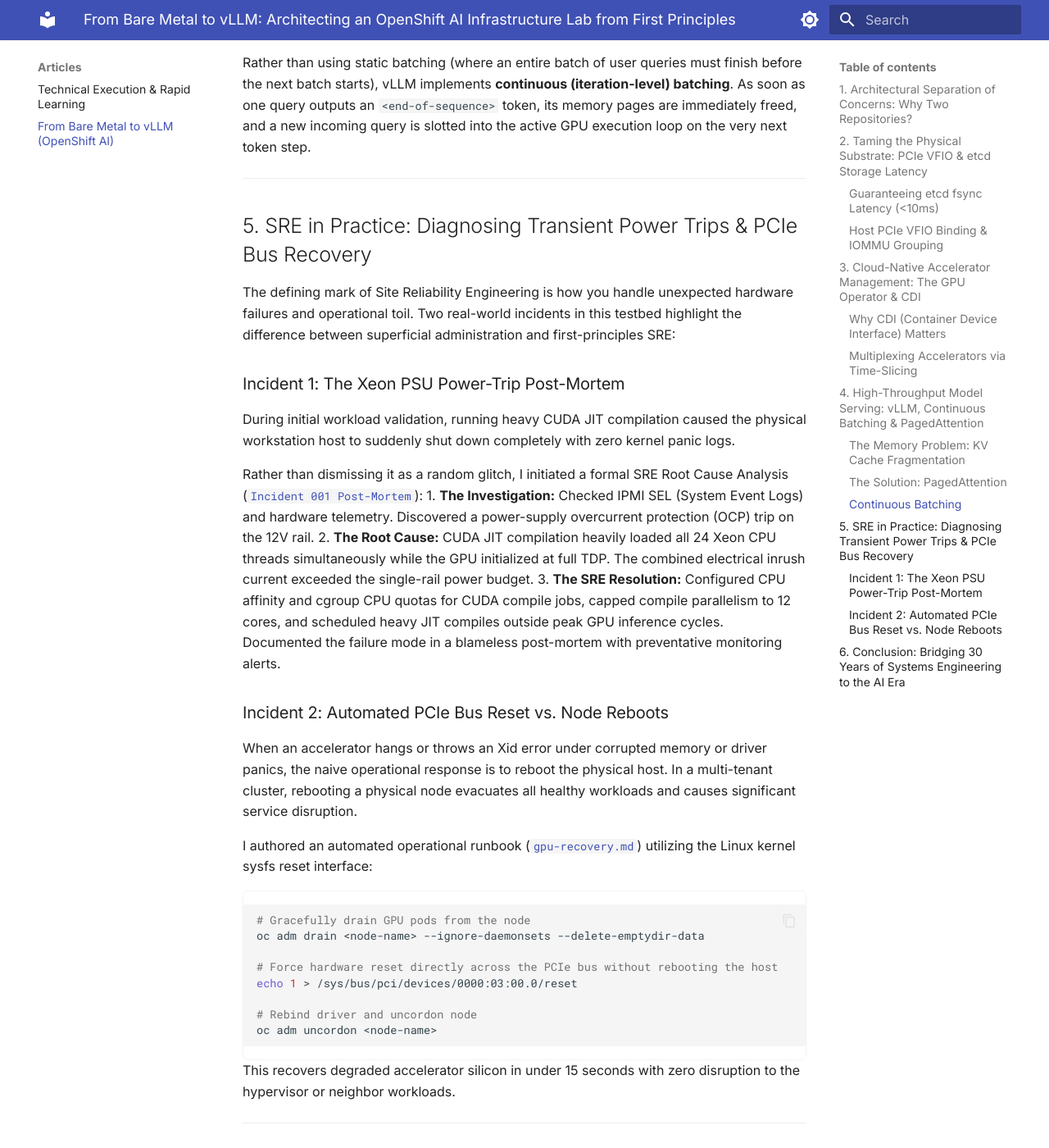
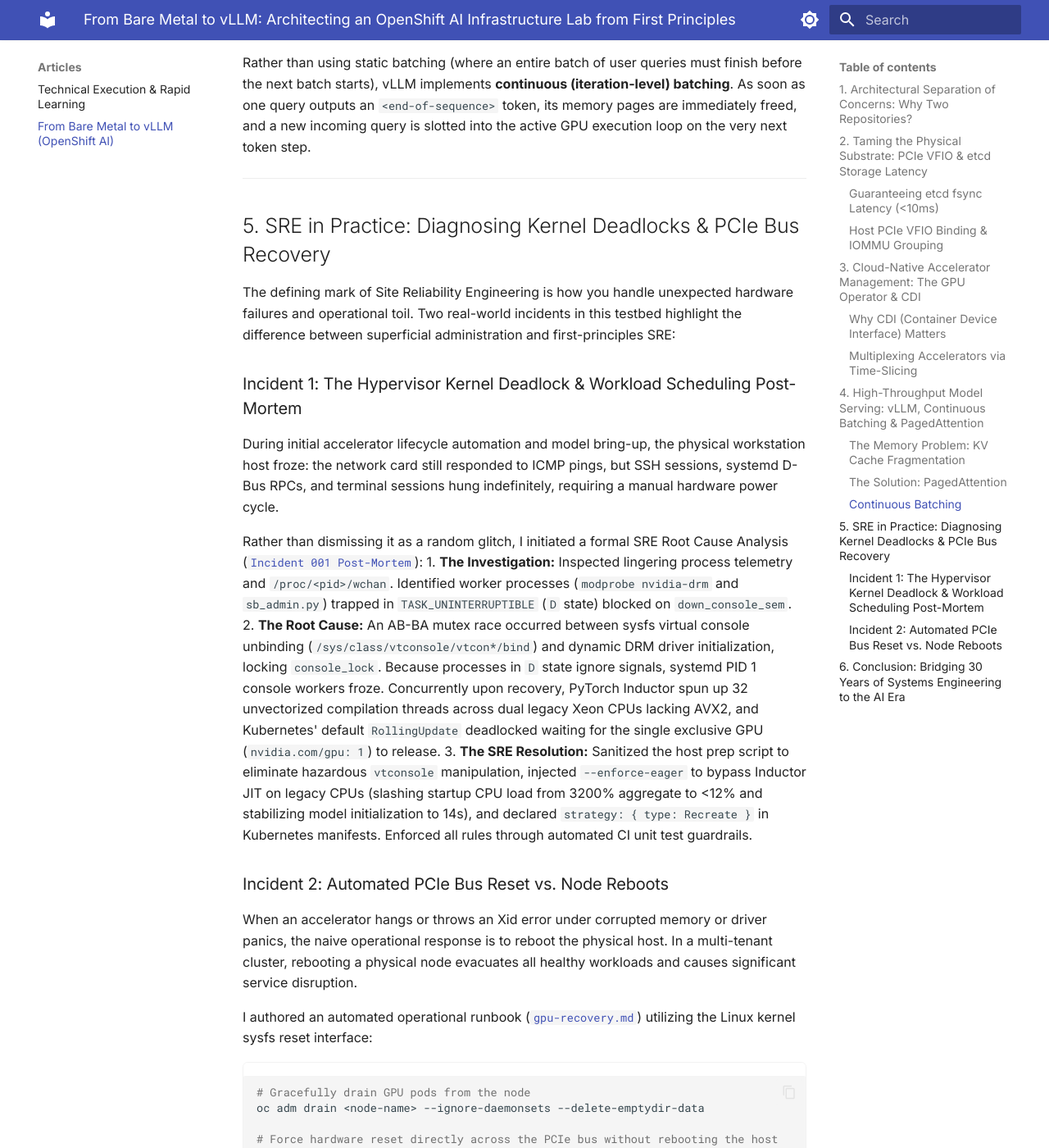
Before and after one commit to celttechie/celttechie.github.io, an MkDocs documentation site: the page built from docs/articles/from_bare_metal_to_vllm_openshift_ai.md, in a window 1280 px wide and 1400 px high, scrolled down 5042 px. Shown: the whole window at 82% size. Built offline with MkDocs 1.6.1 and Material for MkDocs 9.7.7, drawn with Linux system fonts in a browser that asks for light colours; some of the changed text lies outside the part shown.

Commit message:
docs(articles): update Incident 001 RCA to kernel mutex deadlock and GPU scheduling
- Update from_bare_metal_to_vllm_openshift_ai.md to document kernel D-state deadlock and SNO scheduling
- Update technical_execution_and_rapid_learning.md post-mortem summary
- Verify site builds cleanly with mkdocs build --strict

```diff
--- a/docs/articles/from_bare_metal_to_vllm_openshift_ai.md
+++ b/docs/articles/from_bare_metal_to_vllm_openshift_ai.md
@@ -23,7 +23,7 @@
 - An IOMMU grouping conflict that leaks DMA between devices.
 - High `etcd` disk `fsync` latency that triggers a Kubernetes control-plane election loop.
 - Memory fragmentation in GPU VRAM (KV cache) causing out-of-memory cascades.
-- Severe electrical power delivery spikes during CUDA JIT compilation tripping host power supplies.
+- Host kernel mutex deadlocks during dynamic PCIe accelerator rebinding.
 
 To explore these technologies deeply and apply my 30-year foundation in bare-metal compute, hypervisors, and distributed systems to modern accelerator stacks, I designed and built an enterprise-grade AI infrastructure testbed from scratch.
 
@@ -174,17 +174,17 @@
 
 ---
 
-## 5. SRE in Practice: Diagnosing Transient Power Trips & PCIe Bus Recovery
+## 5. SRE in Practice: Diagnosing Kernel Deadlocks & PCIe Bus Recovery
 
 The defining mark of Site Reliability Engineering is how you handle unexpected hardware failures and operational toil. Two real-world incidents in this testbed highlight the difference between superficial administration and first-principles SRE:
 
-### Incident 1: The Xeon PSU Power-Trip Post-Mortem
-During initial workload validation, running heavy CUDA JIT compilation caused the physical workstation host to suddenly shut down completely with zero kernel panic logs.
+### Incident 1: The Hypervisor Kernel Deadlock & Workload Scheduling Post-Mortem
+During initial accelerator lifecycle automation and model bring-up, the physical workstation host froze: the network card still responded to ICMP pings, but SSH sessions, systemd D-Bus RPCs, and terminal sessions hung indefinitely, requiring a manual hardware power cycle.
 
-Rather than dismissing it as a random glitch, I initiated a formal SRE Root Cause Analysis ([`Incident 001 Post-Mortem`](https://github.com/celttechie/openshift-ai-infrastructure/blob/main/docs/post-mortems/2026-10-21-cpu-jit-psu-deadlock.md)):
-1. **The Investigation:** Checked IPMI SEL (System Event Logs) and hardware telemetry. Discovered a power-supply overcurrent protection (OCP) trip on the 12V rail.
-2. **The Root Cause:** CUDA JIT compilation heavily loaded all 24 Xeon CPU threads simultaneously while the GPU initialized at full TDP. The combined electrical inrush current exceeded the single-rail power budget.
-3. **The SRE Resolution:** Configured CPU affinity and cgroup CPU quotas for CUDA compile jobs, capped compile parallelism to 12 cores, and scheduled heavy JIT compiles outside peak GPU inference cycles. Documented the failure mode in a blameless post-mortem with preventative monitoring alerts.
+Rather than dismissing it as a random glitch, I initiated a formal SRE Root Cause Analysis ([`Incident 001 Post-Mortem`](https://github.com/celttechie/openshift-ai-infrastructure/blob/main/docs/post-mortems/2026-10-21-kernel-lockup-gpu-scheduling-deadlock.md)):
+1. **The Investigation:** Inspected lingering process telemetry and `/proc/<pid>/wchan`. Identified worker processes (`modprobe nvidia-drm` and `sb_admin.py`) trapped in `TASK_UNINTERRUPTIBLE` (`D` state) blocked on `down_console_sem`.
+2. **The Root Cause:** An AB-BA mutex race occurred between sysfs virtual console unbinding (`/sys/class/vtconsole/vtcon*/bind`) and dynamic DRM driver initialization, locking `console_lock`. Because processes in `D` state ignore signals, systemd PID 1 console workers froze. Concurrently upon recovery, PyTorch Inductor spun up 32 unvectorized compilation threads across dual legacy Xeon CPUs lacking AVX2, and Kubernetes' default `RollingUpdate` deadlocked waiting for the single exclusive GPU (`nvidia.com/gpu: 1`) to release.
+3. **The SRE Resolution:** Sanitized the host prep script to eliminate hazardous `vtconsole` manipulation, injected `--enforce-eager` to bypass Inductor JIT on legacy CPUs (slashing startup CPU load from 3200% aggregate to <12% and stabilizing model initialization to 14s), and declared `strategy: { type: Recreate }` in Kubernetes manifests. Enforced all rules through automated CI unit test guardrails.
 
 ### Incident 2: Automated PCIe Bus Reset vs. Node Reboots
 When an accelerator hangs or throws an Xid error under corrupted memory or driver panics, the naive operational response is to reboot the physical host. In a multi-tenant cluster, rebooting a physical node evacuates all healthy workloads and causes significant service disruption.
```
Also changed, not shown: docs/articles/technical_execution_and_rapid_learning.md (+1 -1 lines).
